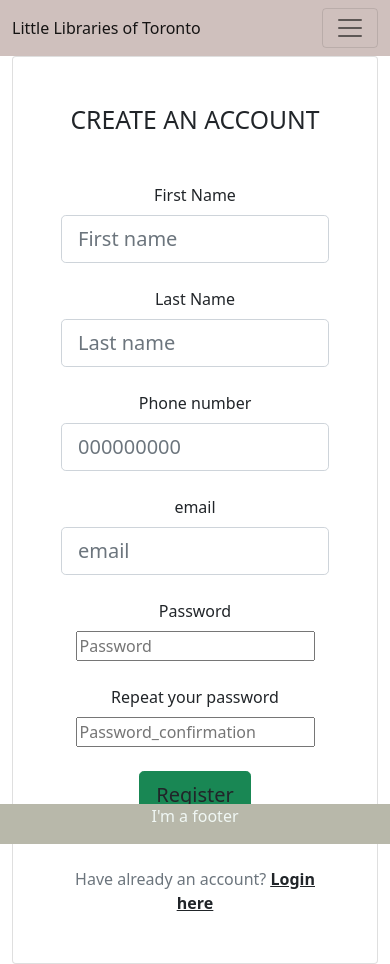
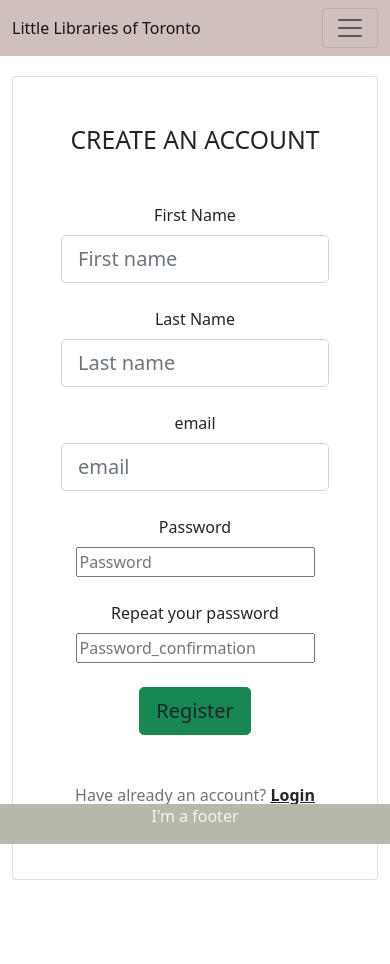
Before and after one commit to CarlSmoky/little_libraries, a React (Create React App) app in the folder client/: page /signup in a window 390 px wide. After the commit the page ends 900 px from the top, so only its background shows below. Built offline with nearby package versions, Linux system fonts and the light colour scheme; no server answers.

Commit message:
Remove phone input

```diff
--- a/client/src/components/SignUp.jsx
+++ b/client/src/components/SignUp.jsx
@@ -96,21 +96,6 @@ export default function SignUp() {
                     required
                   />
                 </div>
-
-                <div className="form-outline mb-4">
-                  <label className="form-label" htmlFor="form3Example3cg">Phone number</label>
-                  <input
-                    type="text"
-                    // id="form3Example3cg"
-                    className="form-control form-control-lg"
-                    onChange={onChange}
-                    placeholder='000000000'
-                    name='phone_number'
-                    value={phone_number}
-                    required
-                  />
-                </div>
-
                 <div className="form-outline mb-4">
                   <label className="form-label" htmlFor="form3Example3cg">email</label>
                   <input
```
